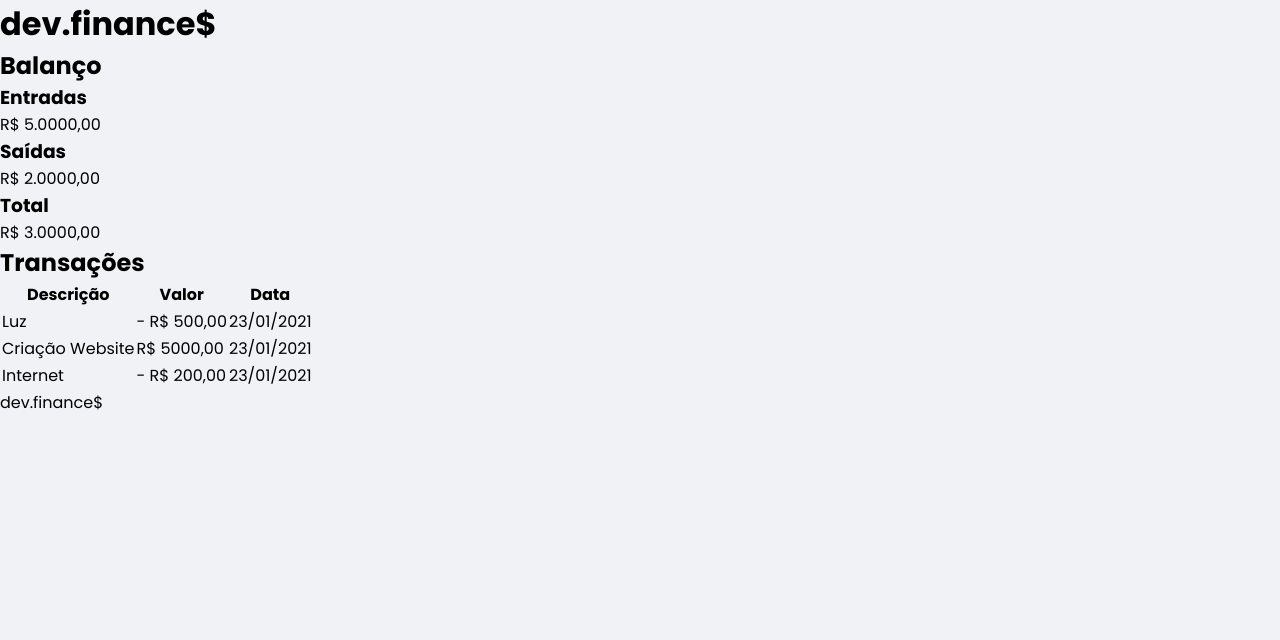
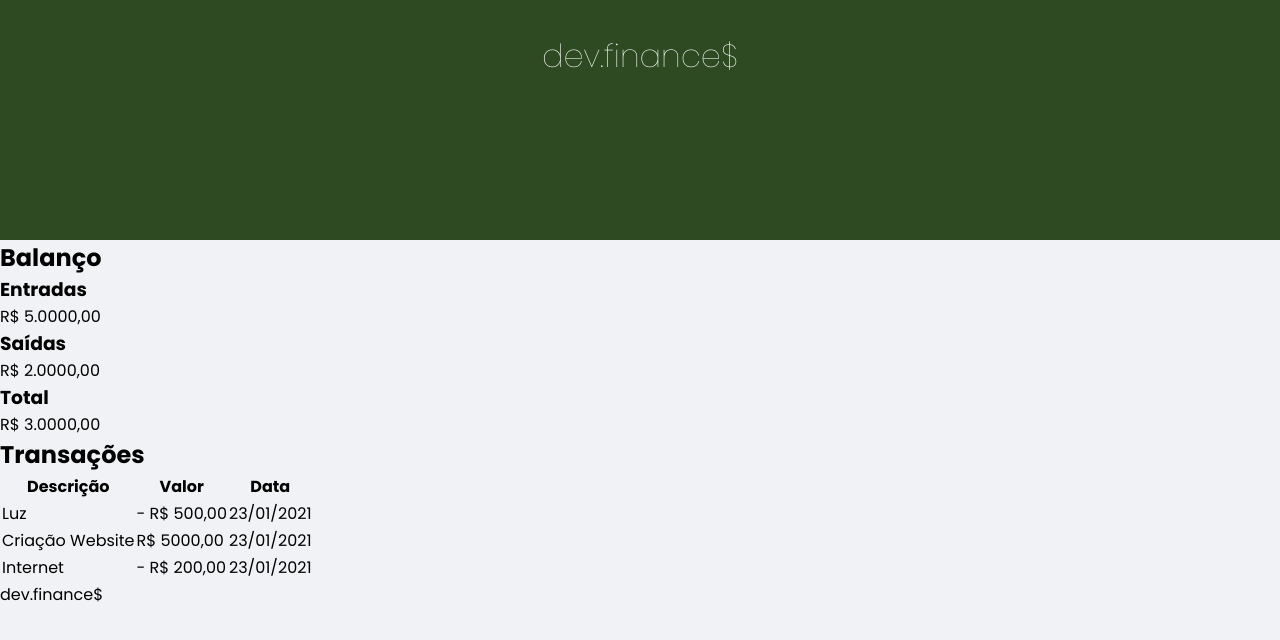
Before and after one commit to luccasmesquita/dev.finance, a plain HTML site: page index.html in a window 1280 px wide. Drawn offline with Linux system fonts and the light colour scheme.

Commit message:
c04 - header

```diff
--- a/css/styles.css
+++ b/css/styles.css
@@ -1,3 +1,4 @@
+/* ----- Global ----- */
 @import url('https://fonts.googleapis.com/css2?family=Poppins:ital,wght@0,100;0,200;0,400;0,700;1,100;1,200;1,400;1,700&display=swap');
 * {
     margin: 0;
@@ -8,3 +9,16 @@ body {
     background: #f0f2f5;
     font-family: 'Poppins', sans-serif;
 }
+
+/* ----- Header ----- */
+header {
+ background: #2d4a22;
+ padding: 2rem 0 10rem;
+ text-align: center;
+}
+#logo {
+    color: #fff;
+    font-weight: 100;
+}
+
+/* ----- Balance ----- */
--- a/index.html
+++ b/index.html
@@ -13,7 +13,7 @@
     <header>
         <h1 id="logo">dev.finance$</h1>
     </header>
-    <main>
+    <main class="container">
         <section id="balance"> <!--Inicio balance-->
             <h2>Balanço</h2>
 
```
